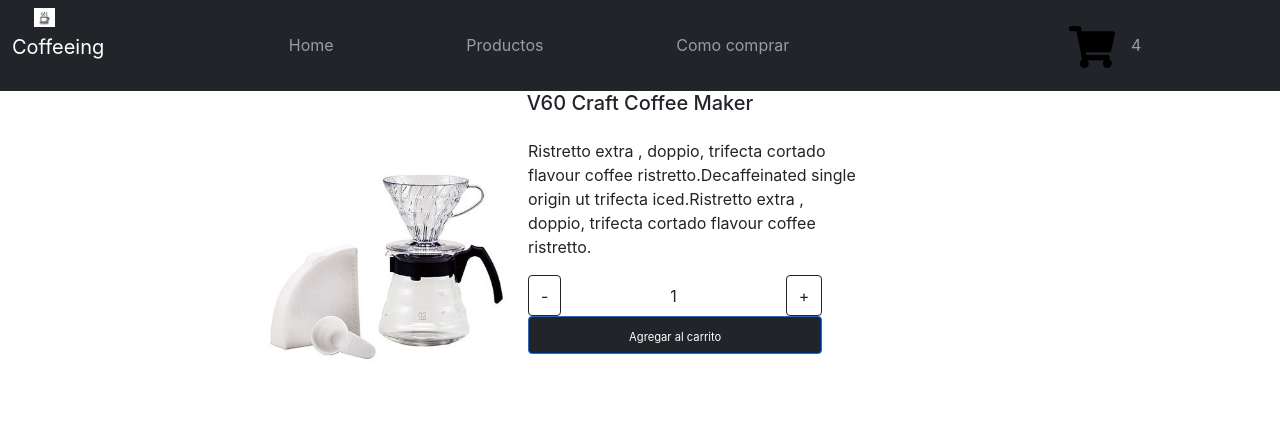
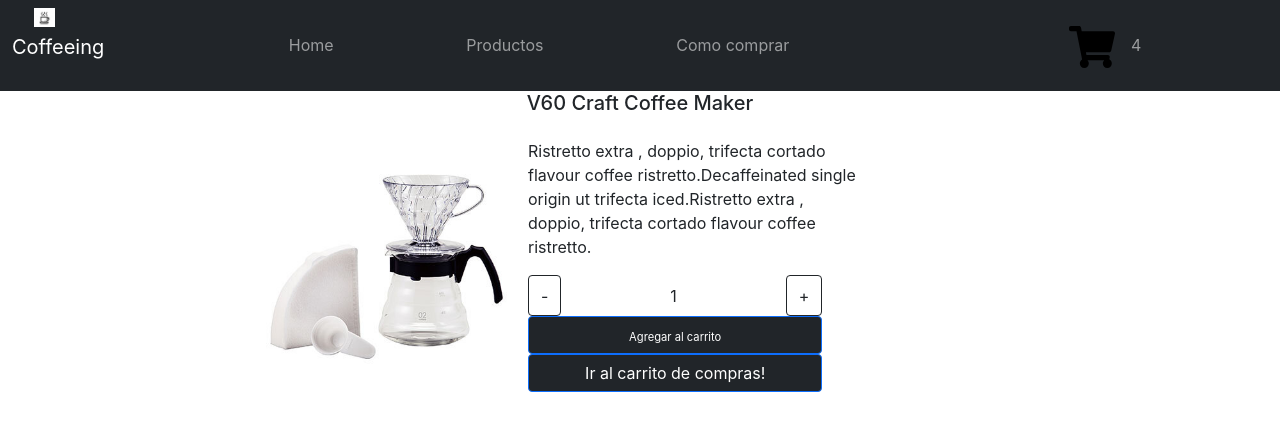
Before and after one commit to Niniatura/marcos-coffee-ecommerce, a React (Create React App) app: page /item/1 in a window 1280 px wide. Shown: the top 430 px of the page. Built offline with nearby package versions, Linux system fonts and the light colour scheme.

Commit message:
llega el producto al carrito

```diff
--- a/src/App.js
+++ b/src/App.js
@@ -5,13 +5,13 @@
 import { NavBar } from './components/navBar/NavBar.js';
 import {BrowserRouter, Switch, Route} from 'react-router-dom';
 import ItemCart from './components/itemCart/ItemCart.js';
-import { CartContext } from './components/contexts/cartContext/cartContext';
+import { CartProvider } from './components/contexts/cartContext/cartContext';
 
 
 function App() {
 
   return (
-    <CartContext.Provider>
+    <CartProvider>
     <BrowserRouter>
 
     <div className="App">
@@ -36,7 +36,7 @@
 
 
     </BrowserRouter>
-    </CartContext.Provider>
+    </CartProvider>
     );
 }
 
--- a/src/components/contexts/cartContext/cartContext.js
+++ b/src/components/contexts/cartContext/cartContext.js
@@ -1,26 +1,30 @@
 import { useState, createContext, useContext } from "react";
+import data from "../../productJson/ProductJSON";
 
 export const CartContext = createContext();
 
-//export const useCart = () => useContext(CartContext);
-//const INITIAL_STATE = {addedItems:[{name:'pepe', quantity: 1}], price:0}
+export const useCart = () => useContext(CartContext);
+const INITIAL_STATE = {
+    addedItems: [{ item: data,  counter: 1 }],
+    totalPrice: 0
+  };
 
 export function CartProvider ({children}){
-    const[cart,setCart] = useState([]);
+    const[cart,setCart] = useState(INITIAL_STATE);
+    const addItem = (item, counter) => {
+        if (cart.addedItems.some((item) => data.id=== item.id)) {
+            console.log('se agrego un producto culo'+item.id + 'cantidad'+ counter)
+            //console.log(item)
+          return;
+        }
 
+        const newAddedItems = cart.addedItems.map((product) => {
+          if (product.data === data.id) return { ...product, quantity: 2 };
+            console.log({data})
+          return product;
+        });
 
-    const addItem = (item, quantity) => {
-        const product = {
-            name: item.title,
-            quantity: quantity,
-            id: item.id,
-            };
-
-        setCart([ ...cart, product ]);
-        console.log(cart);
-    };
-
-
+      };
     const removeItem =(item) =>{
         // remover item
     }
--- a/src/components/itemCart/ItemCart.js
+++ b/src/components/itemCart/ItemCart.js
@@ -1,15 +1,16 @@
 import { useState, useContext} from "react";
 import {CartContext} from '../contexts/cartContext/cartContext.js';
 
-export function ItemCart () {
+export function ItemCart ({addedItems}) {
     const item = useContext(CartContext);
-
+    console.log(addedItems)
+    console.log(item)
     return(
         <>
 
             <div>
-                <p>{item.id}</p>
-                <p>{item.name}</p>
+
+                <p>hola</p>
             </div>
 
         </>
--- a/src/components/itemCount/ItemCount.js
+++ b/src/components/itemCount/ItemCount.js
@@ -1,7 +1,10 @@
 import './ItemCount.css';
+import { CartContext, CartProvider, useCart } from "../contexts/cartContext/cartContext.js";
+import data from "../productJson/ProductJSON";
+import { Link } from "react-router-dom";
 
-export const ItemCount = ({ setCounter, counter, stock, setVisible, onAdd}) => {
-
+export const ItemCount = ({ setCounter, counter, stock, onAdd}) => {
+  const cart = useCart();
 
     const onDecrese = () => {
         if (counter > 1) {
@@ -18,7 +21,6 @@
 
 
 
-
     return (
         <>
         <div >
@@ -29,8 +31,9 @@
 
           </div>
           <div>
-              <button className="addButton btn bg-dark btn-primary" onClick={onAdd}><span className="add" >Agregar al carrito</span></button>
+              <button className="addButton btn bg-dark btn-primary" onAdd={onAdd}><span className="add">Agregar al carrito</span></button>
           </div>
+
         </div>
        </>
     )
--- a/src/components/itemDetail/ItemDetail.js
+++ b/src/components/itemDetail/ItemDetail.js
@@ -2,36 +2,38 @@
 import {ItemCount} from "../itemCount/ItemCount.js";
 import "./itemDetail.css";
 import '../itemCount/ItemCount.css';
+import { CartContext, CartProvider, useCart } from "../contexts/cartContext/cartContext.js";
+import data from "../productJson/ProductJSON";
 import { Link } from "react-router-dom";
-import {CartProvider, CartContext} from "../contexts/cartContext/cartContext.js";
 
-export function ItemDetail(props) {
-  const addItem = useContext(CartContext);
+export const ItemDetail = (product) =>{
+
+  const cart = useCart();
+
   const [counter, setCounter] = useState(1);
-  const [visible, setVisible] = useState(true);
 
 
-  const onAdd=(counter)=>{
-    console.log('se agrego un producto'+counter)
-    setVisible(false);
-
-  }
+  const onAddHandler=(item, counter) =>{
 
 
+    console.log("se agrego un producto"+ item + "cantidad:" + counter)
 
-
+    cart.addItem(item,counter)
+  }
   return (
     <>
-      <CartContext.Provider value ={{addItem}}>
-        <h5 className="cardTitle">{props.title}</h5>
+      <CartProvider>
+        <h5 className="cardTitle">{product.title}</h5>
       <div className="detail">
-        <img src={props.picture} className="brand-logo" alt="logo" />
+        <img src={product.picture} className="brand-logo" alt="logo" />
         <div className="card-body">
-          <p className="card-text">{props.description}</p>
-          {visible ? <ItemCount className="counter" setCounter={setCounter} counter={counter} stock={props.stock} setVisible={setVisible} onAdd={onAdd} onClick={() => addItem()}/> : <Link to={`/itemCart`} className="addButton btn bg-dark btn-primary">Ir al carrito de compras!</Link>}
+          <p className="card-text">{product.description}</p>
+        <ItemCount className="counter" setCounter={setCounter} counter={counter} stock={product.stock} onAddHandler={onAddHandler(product, counter)}/>
+        <Link to={`/itemCart`} className="addButton btn bg-dark btn-primary">Ir al carrito de compras!</Link>
+
         </div>
     </div>
-    </CartContext.Provider>
+    </CartProvider>
     </>
   );
 };
```
Also changed, not shown: src/components/cartItem/cartItem.js (deleted, +0 -16 lines).
